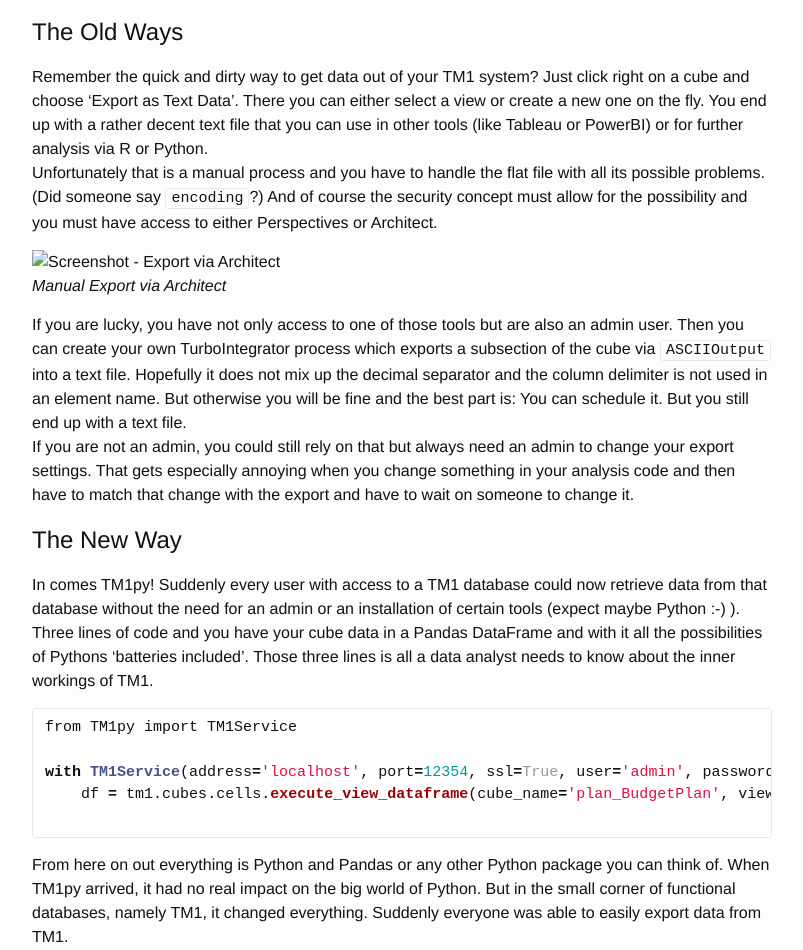
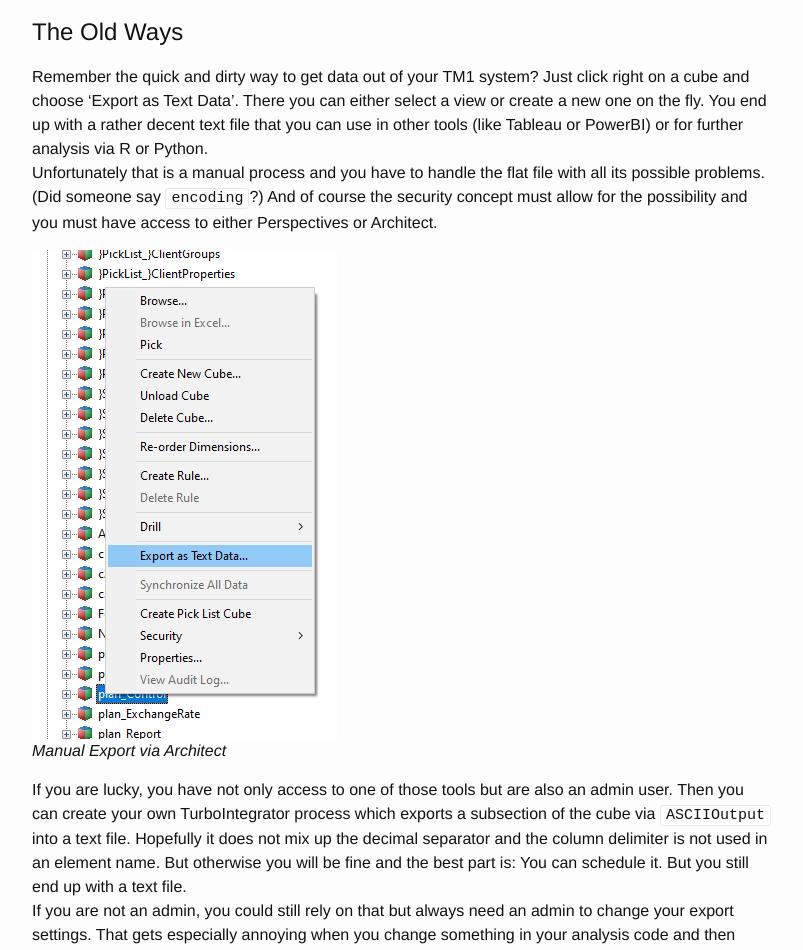
Before and after one commit to cubewise-code/tm1py-tales, a Jekyll site: the page built from _posts/2021-08-04-why-tm1py-changed-everything.md, in a window 1280 px wide. Shown: the part 369-1319 px from the top of the page, without its empty margins (238-1041 px from the left). Built offline with Jekyll 4.4.1, drawn with Linux system fonts in a browser that asks for light colours.

Commit message:
Fix image reference in 2021-08-04 post

```diff
--- a/_posts/2021-08-04-why-tm1py-changed-everything.md
+++ b/_posts/2021-08-04-why-tm1py-changed-everything.md
@@ -14,7 +14,7 @@
 Remember the quick and dirty way to get data out of your TM1 system? Just click right on a cube and choose 'Export as Text Data'. There you can either select a view or create a new one on the fly. You end up with a rather decent text file that you can use in other tools (like Tableau or PowerBI) or for further analysis via R or Python.
 Unfortunately that is a manual process and you have to handle the flat file with all its possible problems. (Did someone say `encoding`?) And of course the security concept must allow for the possibility and you must have access to either Perspectives or Architect.
 
-![Screenshot - Export via Architect](/_images/2021-08-04-why-tm1py-changed-everything_01.png)
+![Screenshot - Export via Architect](https://github.com/cubewise-code/tm1py-tales/blob/master/_images/2021-08-04-why-tm1py-changed-everything_01.png?raw=true)
 *Manual Export via Architect*
 
 If you are lucky, you have not only access to one of those tools but are also an admin user. Then you can create your own TurboIntegrator process which exports a subsection of the cube via `ASCIIOutput` into a text file. Hopefully it does not mix up the decimal separator and the column delimiter is not used in an element name. But otherwise you will be fine and the best part is: You can schedule it. But you still end up with a text file.
```
